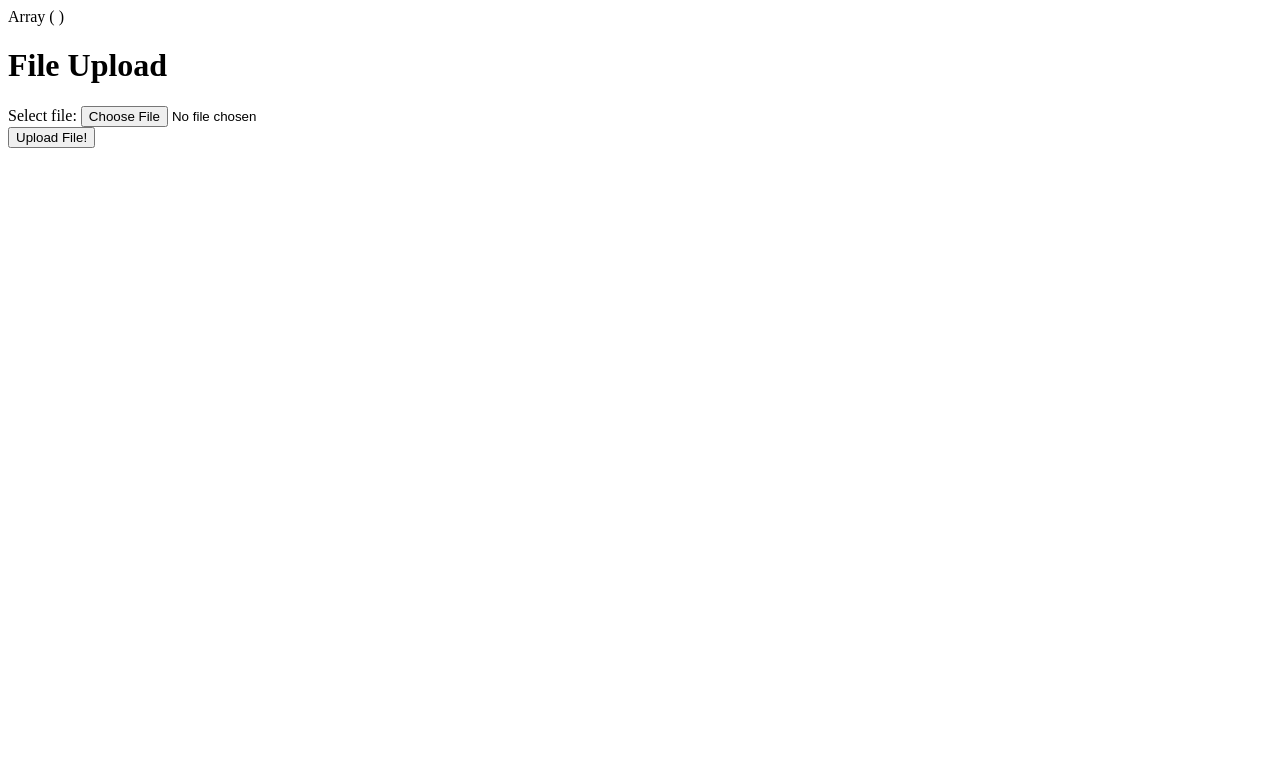
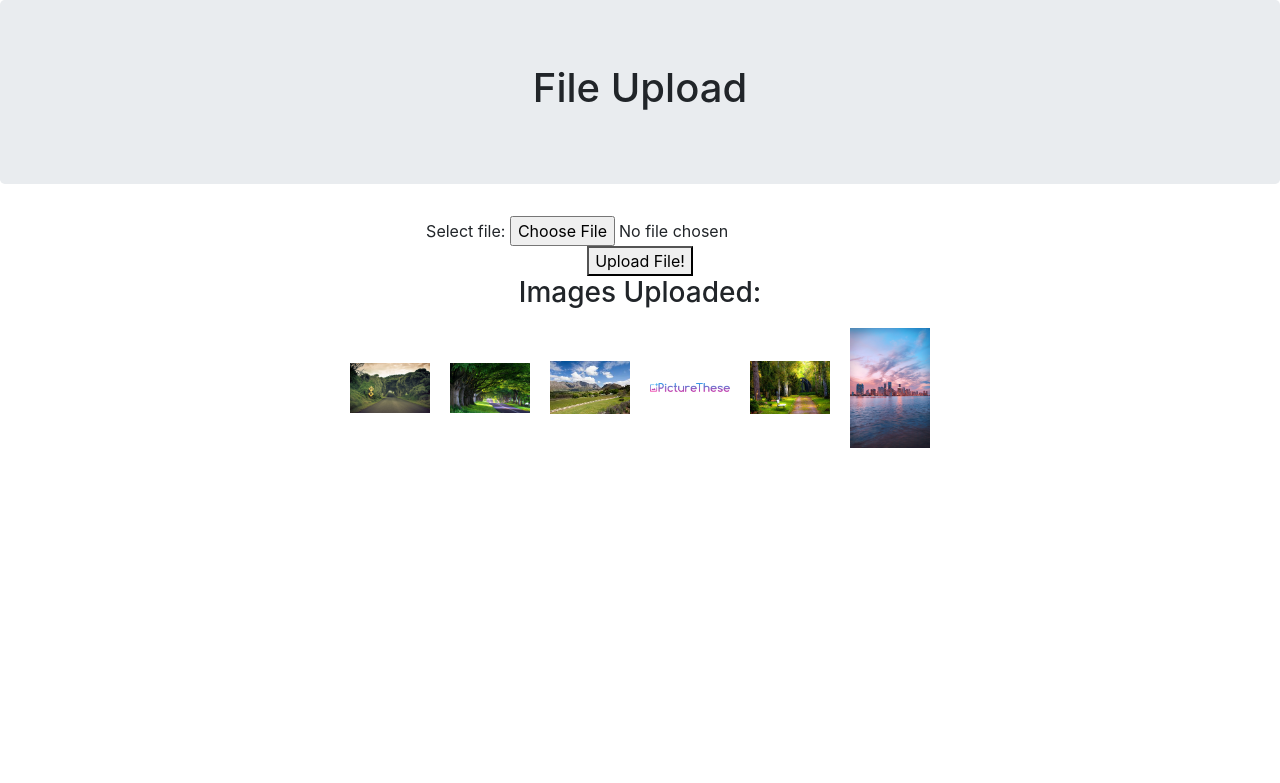
Before and after one commit to jabernall24/CST-336, a PHP site: page /labs/lab9/index.php in a window 1280 px wide. Shown: the top 783 px of the page. Run offline with PHP 8.4, Linux system fonts and the light colour scheme.

Commit message:
finished lab 9

```diff
--- /dev/null
+++ b/labs/lab9/css/index.css
@@ -0,0 +1,15 @@
+img {
+    padding: 10px;
+}
+
+img:hover {
+    width: 250px;
+}
+
+.jumbotron {
+    text-align: center;
+}
+
+body {
+    text-align: center;
+}
--- a/labs/lab9/index.php
+++ b/labs/lab9/index.php
@@ -1,20 +1,45 @@
 <?php
-    print_r($_FILES);
+
+    function displayImagesUploaded() {
+        if(!empty($_FILES) && $_FILES["fileName"]["size"] <= 1000000) {
+            move_uploaded_file($_FILES["fileName"]["tmp_name"], "gallery/" . $_FILES["fileName"]["name"]);
+        }
+
+        $images = scandir("gallery"); // returns all file names within that folder
+
+        for($i = 2; $i < count($images); $i++) {
+
+            echo "<a href='gallery/$images[$i]'  target='_blank'><img src='gallery/$images[$i]' width='100'/><a>";
+        }
+    }
+
 ?>
 
 <!DOCTYPE html>
 <html>
     <head>
         <title> Lab 9: File upload </title>
+
+        <!--bootstrap-->
+        <link rel="stylesheet" href="https://stackpath.bootstrapcdn.com/bootstrap/4.3.1/css/bootstrap.min.css" integrity="sha384-ggOyR0iXCbMQv3Xipma34MD+dH/1fQ784/j6cY/iJTQUOhcWr7x9JvoRxT2MZw1T" crossorigin="anonymous">
+        <script src="https://stackpath.bootstrapcdn.com/bootstrap/4.3.1/js/bootstrap.min.js" integrity="sha384-JjSmVgyd0p3pXB1rRibZUAYoIIy6OrQ6VrjIEaFf/nJGzIxFDsf4x0xIM+B07jRM" crossorigin="anonymous"></script>
+
+        <link rel="stylesheet" href="css/index.css" type="text/css" />
+
     </head>
     <body>
 
-        <h1> File Upload </h1>
+        <div class='jumbotron'>
+            <h1> File Upload </h1>
+        </div>
 
         <form method="POST" enctype="multipart/form-data">
             Select file: <input type="file" name="fileName" /> <br />
             <button>Upload File!</button>
         </form>
 
+        <h3> Images Uploaded: </h3>
+
+        <?=displayImagesUploaded() ?>
     </body>
 </html>
```
Also changed, not shown: labs/lab7/js/cart.js (added), labs/lab9/gallery/626310.jpg (added), labs/lab9/gallery/626311.jpg (added), labs/lab9/gallery/download.jpeg (added), labs/lab9/gallery/logo.png (added), labs/lab9/gallery/pexels-photo-257360.jpeg (added), labs/lab9/gallery/photo-1535498730771-e735b998cd64.jpeg (added), 1 other file.
